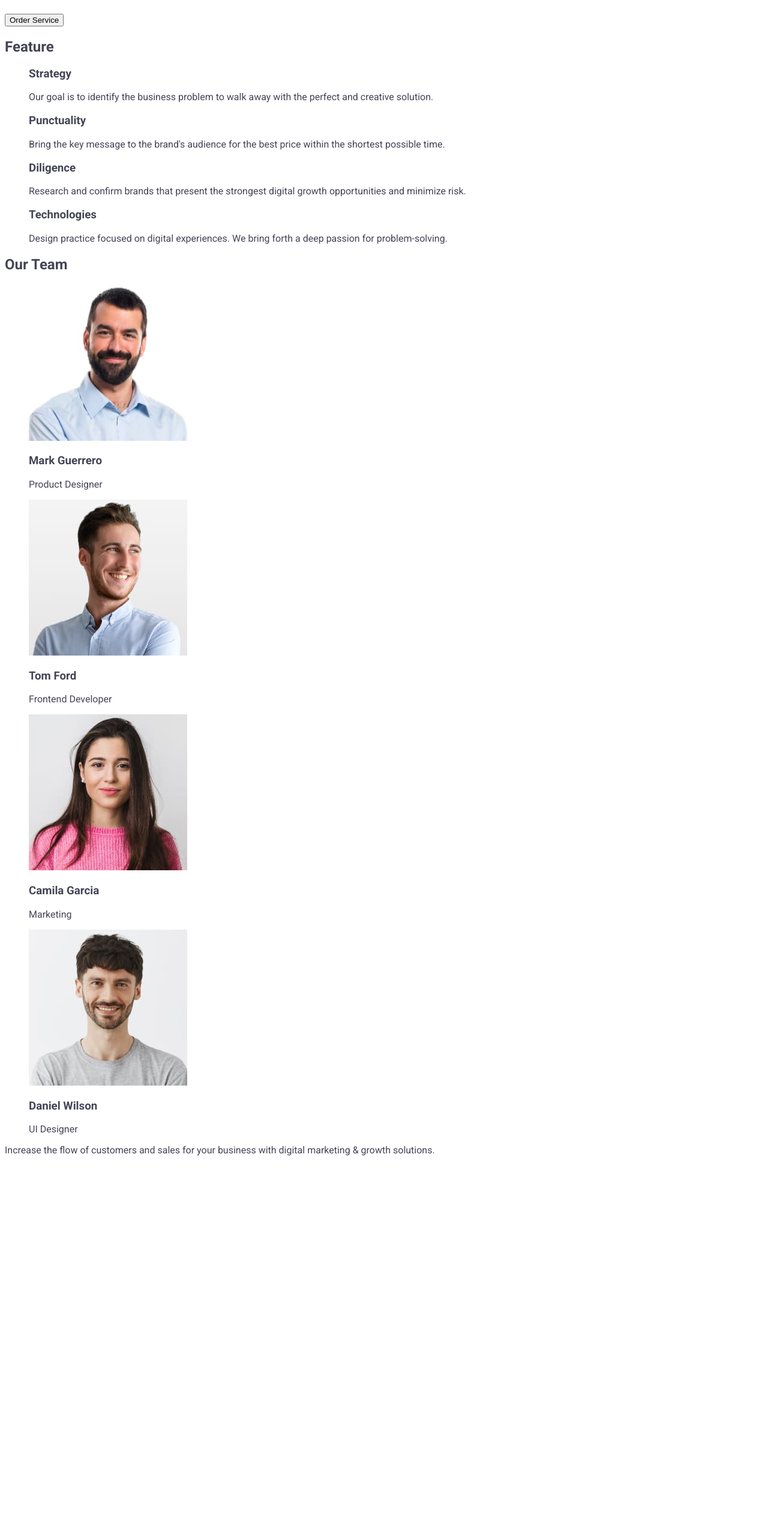
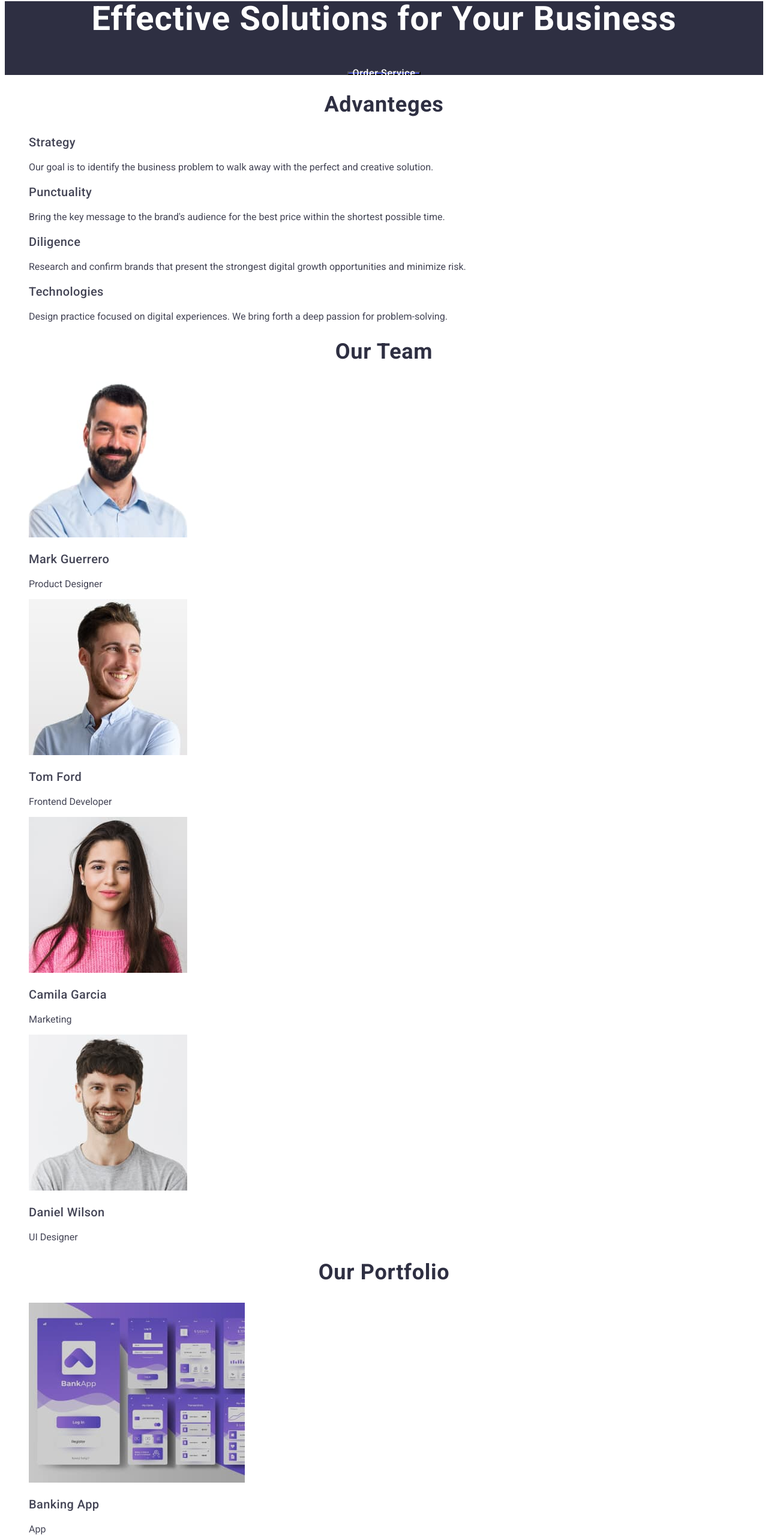
Before and after one commit to alona-didyk22/goit-markup-hw-02-, a plain HTML site: page index.html in a window 1280 px wide. Shown: the part 226-2787 px from the top of the page at 60% size. Before the commit the page ends 2169 px from the top, so only its background shows below. Drawn offline with Linux system fonts and the light colour scheme.

Commit message:
teamcard

```diff
--- a/css/styles.css
+++ b/css/styles.css
@@ -52,3 +52,102 @@
 .contacts-link:focus {
   color: #404bbf;
 }
+
+.page-title {
+  font-size: 56px;
+  line-height: 1.07;
+  text-align: center;
+  letter-spacing: 0.02em;
+  color: #ffffff;
+}
+
+.main-title {
+  font-family: "Roboto", sans-serif;
+  font-weight: 700;
+  font-size: 56px;
+  line-height: 1.07%;
+  letter-spacing: 0.02em;
+  text-align: center;
+  color: #fff;
+  background-color: #2e2f42;
+}
+
+.button {
+  font-family: "Roboto", sans-serif;
+  font-weight: 500;
+  font-size: 16px;
+  line-height: 1.5%;
+  letter-spacing: 0.04em;
+  color: #fff;
+  background-color: #4d5ae5;
+  cursor: pionter;
+}
+
+.button:hover,
+.button:focus {
+  background-color: #404bbf;
+}
+
+.text {
+  font-size: 16px;
+  color: #434455;
+}
+
+.text-footer {
+  color: #f4f4fd;
+}
+
+.page-footer {
+  background-color: #2e2f42;
+  color: #f4f4fd;
+}
+
+.logo-bottom {
+  font-family: "Raleway", sans-serif;
+  font-weight: 700;
+  font-size: 18px;
+  line-height: 1.17;
+  letter-spacing: 0.03em;
+  text-transform: uppercase;
+  color: #4d5ae5;
+}
+
+h2 {
+  font-weight: 700;
+  font-size: 36px;
+  line-height: 1.11;
+  letter-spacing: 0.02em;
+  text-align: center;
+  text-transform: capitalize;
+  color: #2e2f42;
+}
+
+h3 {
+  font-weight: 500;
+  font-size: 20px;
+  line-height: 1.2;
+  letter-spacing: 0.02em;
+  text-transform: capitalize;
+}
+
+.service-titles {
+  font-weight: 700;
+  font-size: 36px;
+  line-height: 1.11;
+  letter-spacing: 0.02em;
+  text-align: center;
+  text-transform: capitalize;
+  color: #2e2f42;
+}
+
+.link-name-bottom {
+  color: #f4f4fd;
+}
+
+a {
+  text-decoration: none;
+}
+
+ul {
+  list-style: none;
+}
--- a/index.html
+++ b/index.html
@@ -51,47 +51,47 @@
       </address>
     </header>
     <main>
-      <section>
-        <h1>Effective Solutions for Your Business</h1>
-        <button type="button">Order Service</button>
+      <section class="main-title">
+        <h1 class="page-title">Effective Solutions for Your Business</h1>
+        <button type="button" class="button">Order Service</button>
       </section>
       <section>
-        <h2>Feature</h2>
+        <h2>Advanteges</h2>
         <ul>
-          <li>
-            <h3>Strategy</h3>
-            <p>
+          <li class="advanteges">
+            <h3 class="names">Strategy</h3>
+            <p class="text">
               Our goal is to identify the business problem to walk away with the
               perfect and creative solution.
             </p>
           </li>
           <li>
-            <h3>Punctuality</h3>
-            <p>
+            <h3 class="names">Punctuality</h3>
+            <p class="text">
               Bring the key message to the brand's audience for the best price
               within the shortest possible time.
             </p>
           </li>
           <li>
-            <h3>Diligence</h3>
-            <p>
+            <h3 class="name">Diligence</h3>
+            <p class="text">
               Research and confirm brands that present the strongest digital
               growth opportunities and minimize risk.
             </p>
           </li>
           <li>
-            <h3>Technologies</h3>
-            <p>
+            <h3 class="name">Technologies</h3>
+            <p class="text">
               Design practice focused on digital experiences. We bring forth a
               deep passion for problem-solving.
             </p>
           </li>
         </ul>
       </section>
-      <section>
-        <h2>Our Team</h2>
+      <section class="team-card">
+        <h2 class="team-members">Our Team</h2>
         <ul>
-          <li>
+          <li class="list">
             <img
               src="./images/photomark1.jpg"
               alt="Mark Guerrero"
@@ -99,44 +99,106 @@
               width="264"
             />
 
-            <h3>Mark Guerrero</h3>
-            <p>Product Designer</p>
+            <h3 class="names">Mark Guerrero</h3>
+            <p class="text">Product Designer</p>
           </li>
-          <li>
+          <li class="list">
             <img
               src="./images/phototom2.jpg"
               alt="Tom Ford"
               height="260"
               width="264"
             />
-            <h3>Tom Ford</h3>
-            <p>Frontend Developer</p>
+            <h3 class="names">Tom Ford</h3>
+            <p class="text">Frontend Developer</p>
           </li>
-          <li>
+          <li class="list">
             <img
               src="./images/photocamila3.jpg"
               alt="Camila Garcia"
               height="260"
               width="264"
             />
-            <h3>Camila Garcia</h3>
-            <p>Marketing</p>
+            <h3 class="names">Camila Garcia</h3>
+            <p class="text">Marketing</p>
           </li>
-          <li>
+          <li class="list">
             <img
               src="./images/photodaniel4.jpg"
               alt="Daniel Wilson"
               height="260"
               width="264"
             />
-            <h3>Daniel Wilson</h3>
-            <p>UI Designer</p>
+            <h3 class="names">Daniel Wilson</h3>
+            <p class="text">UI Designer</p>
+          </li>
+        </ul>
+      </section>
+      <section>
+        <h2 class="service-titles">Our Portfolio</h2>
+        <ul>
+          <li>
+            <img
+              src="./images/imgone.jpg"
+              alt="banking app photo"
+              wedth="360"
+            />
+            <h3 class="service-name">Banking App</h3>
+            <p class="text">App</p>
+          </li>
+          <li>
+            <img
+              src="./images/imgtwo.jpg"
+              alt="cashless payment photo"
+              width="360"
+            />
+            <h3 class="service-name">Cashless Payment</h3>
+            <p class="text">Marketing</p>
+          </li>
+          <li>
+            <img
+              src="./images/imgthree.jpg"
+              alt="meditation app photo"
+              wigth="360"
+            />
+            <h3 class="service-name">Meditation App</h3>
+            <p class="text">App</p>
+          </li>
+          <li>
+            <img
+              src="./images/imgfour.jpg"
+              alt="taxi service photo"
+              wigth="360"
+            />
+            <h3 class="service-name">Taxi Service</h3>
+            <p class="text">Marketing</p>
+          </li>
+          <li>
+            <img
+              src="./images/imgfive.jpg"
+              alt="screen illustrations photo"
+              width="360"
+            />
+            <h3 class="service-name">Screen Illustrations</h3>
+            <p class="text">Design</p>
+          </li>
+          <li>
+            <img
+              src="./images/imgsix.jpg"
+              alt="online courses photo"
+              width="360"
+            />
+            <h3 class="service-name">Online Courses</h3>
+            <p class="text">Marketing</p>
           </li>
         </ul>
       </section>
     </main>
-
-      <p>
+    <footer class="page-footer">
+      <a href="./index.html" class="logo-bottom"
+        >Web<span class="link-name-bottom">Studio</span></a
+      >
+      <p class="text-footer">
         Increase the flow of customers and sales for your business with digital
         marketing & growth solutions.
       </p>
```
Also changed, not shown: images/imgfive.jpg (added), images/imgfour.jpg (added), images/imgone.jpg (added), images/imgsix.jpg (added), images/imgthree.jpg (added), images/imgtwo.jpg (added).
